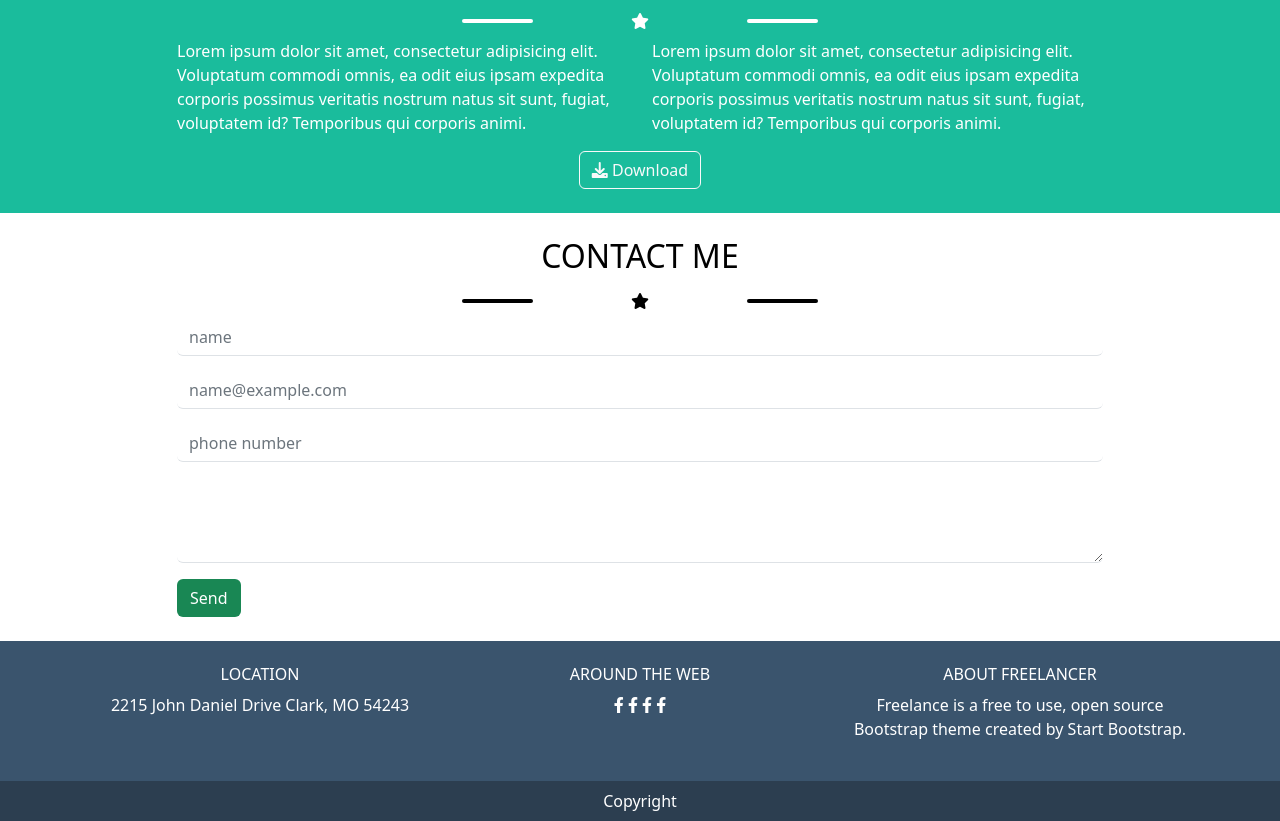
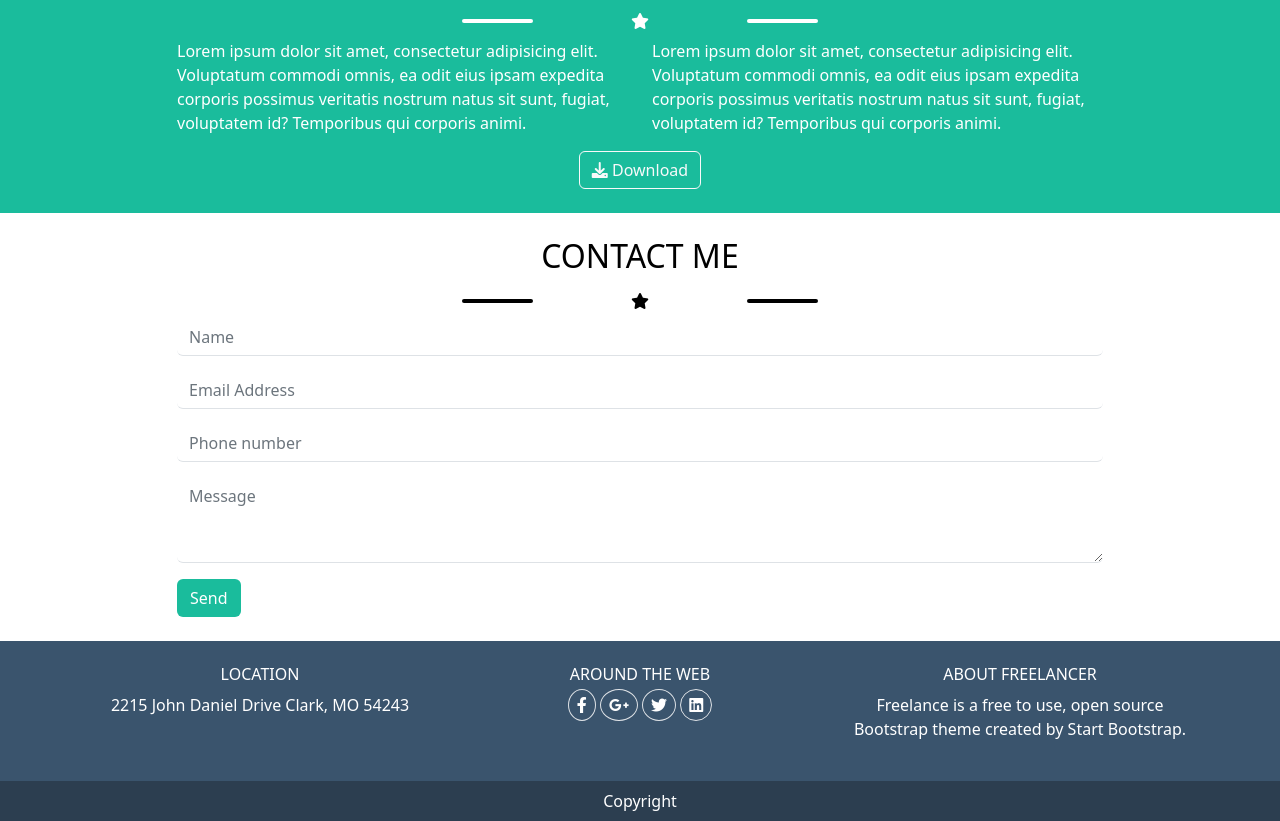
Before and after one commit to MatteoGaloni/html-css-bootstrap-freelancer, a plain HTML site: page index.html in a window 1280 px wide. Shown: the part 1349-2170 px from the top of the page. Drawn offline with nearby package versions, Linux system fonts and the light colour scheme.

Commit message:
add rounded circle icons

```diff
--- a/css/style.css
+++ b/css/style.css
@@ -51,3 +51,8 @@ input {
     border-bottom: solid 1px grey;
     border-radius: 0;
 }
+
+#sendBtn {
+    background-color: #1abc9c;
+
+}
--- a/index.html
+++ b/index.html
@@ -33,7 +33,7 @@
     </nav> -->
 
     <nav class="navbar navbar-expand-lg navbar-dark fixed-top">
-        <div class="container-fluid">
+        <div class="container-fluid container-md">
             <a class="navbar-brand" href="#">START BOOTSTRAP</a>
             <button class="navbar-toggler" type="button" data-bs-toggle="collapse" data-bs-target="#navbarNav"
                 aria-controls="navbarNav" aria-expanded="false" aria-label="Toggle navigation">
@@ -42,7 +42,6 @@
             <div class="collapse navbar-collapse justify-content-end" id="navbarNav">
                 <ul class="navbar-nav">
                     <li class="nav-item">
-                        <a class="nav-link" aria-current="page" href="#">PORTFOLIO</a>
                     </li>
                     <li class="nav-item">
                         <a class="nav-link" href="#">ABOUT</a>
@@ -81,9 +80,9 @@
                 </div>
             </div>
             <div class="row text-center justify-content-center">
-                <div class="col">GRAPHIC ARTIST</div>
-                <div class="col">WEB DESIGNER</div>
-                <div class="col">ILLUSTRATOR</div>
+                <div class="col-auto">GRAPHIC ARTIST</div>
+                <div class="col-auto">WEB DESIGNER</div>
+                <div class="col-auto">ILLUSTRATOR</div>
             </div>
         </div>
     </section>
@@ -189,22 +188,22 @@
                 <div class="col-10">
                     <div class="mb-3">
                         <input type="text" class="shadow-none border-0 border-bottom form-control"
-                            id="exampleFormControlInput1" placeholder="name">
+                            id="exampleFormControlInput1" placeholder="Name">
                     </div>
                     <div class="mb-3">
                         <input type="email" class="shadow-none border-0 border-bottom form-control"
-                            id="exampleFormControlInput1" placeholder="name@example.com">
+                            id="exampleFormControlInput1" placeholder="Email Address">
                     </div>
                     <div class="mb-3">
                         <input type="email" class="shadow-none border-0 border-bottom form-control"
-                            id="exampleFormControlInput1" placeholder="phone number">
+                            id="exampleFormControlInput1" placeholder="Phone number">
                     </div>
                     <div class="mb-3">
 
                         <textarea class="shadow-none border-0 border-bottom form-control"
-                            id="exampleFormControlTextarea1" rows="3"></textarea>
+                            id="exampleFormControlTextarea1" placeholder="Message" rows="3"></textarea>
                     </div>
-                    <type="button" class="btn bg-success text-white">Send</button>
+                    <type="button" id="sendBtn" class="btn text-white">Send</button>
 
                 </div>
             </div>
@@ -221,10 +220,11 @@
             </div>
             <div class="col-11 col-md-4">
                 <h6>AROUND THE WEB</h6>
-                <span><i class="fa-brands fa-facebook-f"></i></span>
-                <span><i class="fa-brands fa-facebook-f"></i></span>
-                <span><i class="fa-brands fa-facebook-f"></i></span>
-                <span><i class="fa-brands fa-facebook-f"></i></span>
+                <span class="rounded-circle border py-1 px-2"><i class="fa-brands fa-facebook-f"></i></span>
+                <span class="rounded-circle border py-1 px-2"><i class="fa-brands fa-google-plus-g"></i></span>
+                <span class="rounded-circle border py-1 px-2"><i class="fa-brands fa-twitter"></i></span>
+                <span class="rounded-circle border py-1 px-2"><i class="fa-brands fa-linkedin"></i></span>
+
             </div>
             <div class="col-11 col-md-4">
                 <h6>ABOUT FREELANCER</h6>
```
